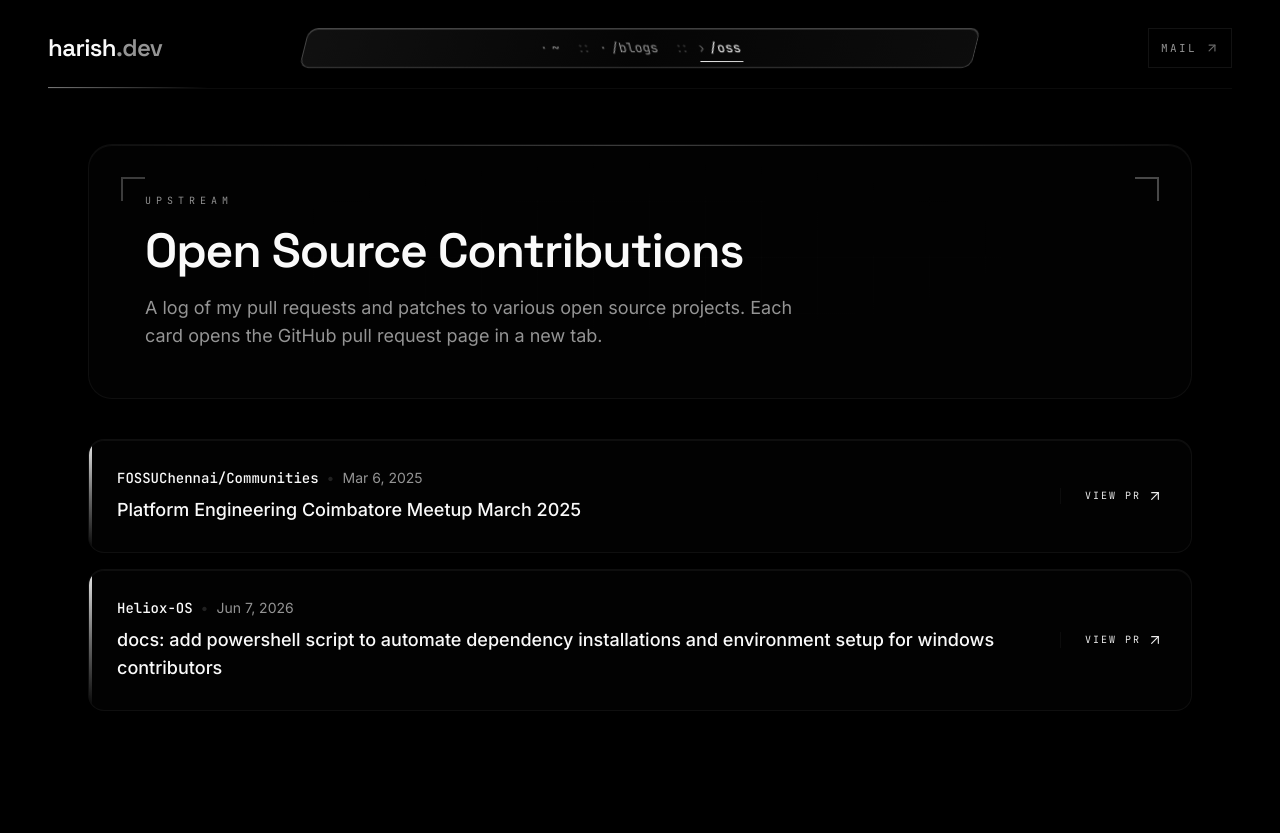
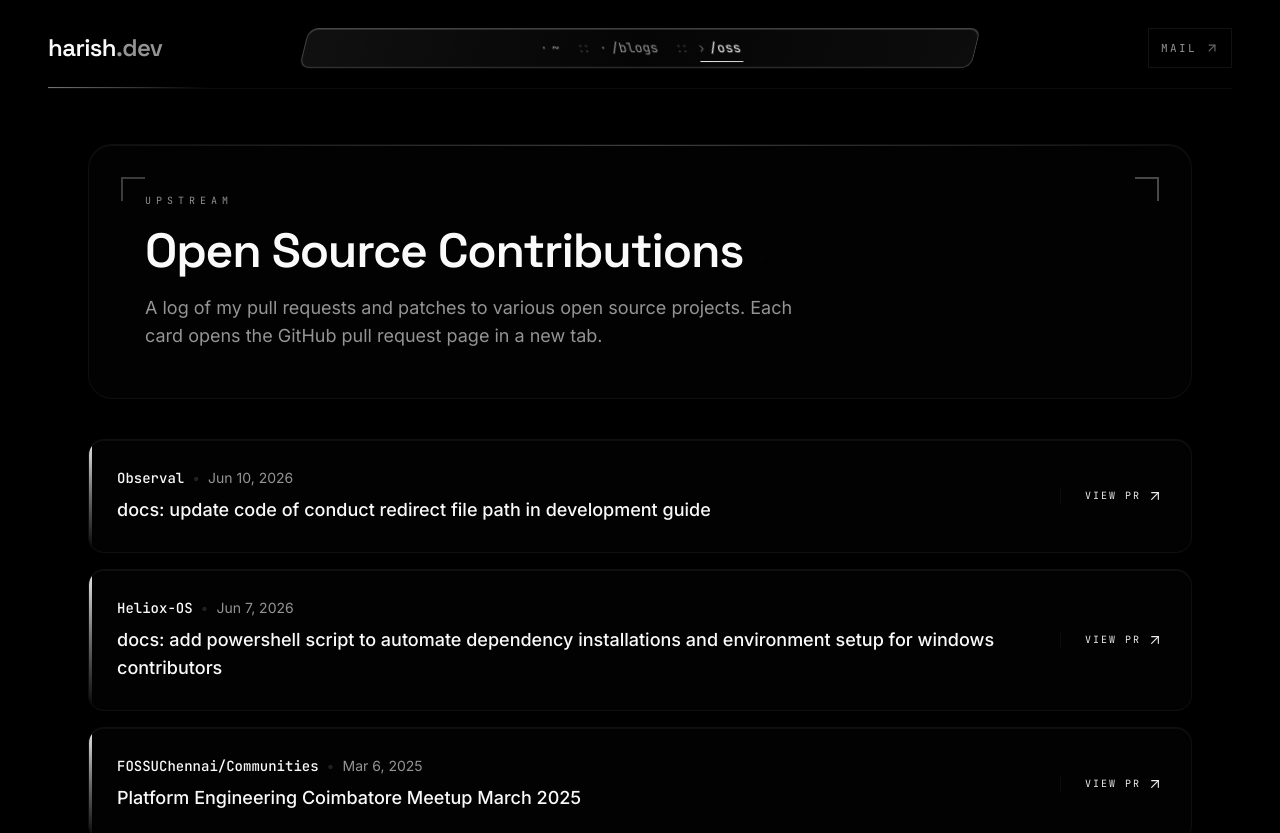
Before and after one commit to Raghavhari/Raghavhari.github.io, a React (Vite) app: page /oss in a window 1280 px wide. Shown: the top 833 px of the page. Built offline with nearby package versions, Linux system fonts and the light colour scheme; the HTML template or start-up script is replaced by a standard one.

Commit message:
add oss contribution (docs: observal)

```diff
--- a/src/data/oss.ts
+++ b/src/data/oss.ts
@@ -7,10 +7,10 @@ export type OssContribution = {
 
 export const oss: OssContribution[] = [
   {
-    name: "FOSSUChennai/Communities",
-    date: "Mar 6, 2025",
-    prTitle: "Platform Engineering Coimbatore Meetup March 2025",
-    prUrl: "https://github.com/FOSSUChennai/Communities/pull/169"
+    name: "Observal",
+    date: "Jun 10, 2026",
+    prTitle: "docs: update code of conduct redirect file path in development guide",
+    prUrl: "https://github.com/BlazeUp-AI/Observal/pull/1403"
   },
   {
     name: "Heliox-OS",
@@ -18,4 +18,10 @@ export const oss: OssContribution[] = [
     prTitle: "docs: add powershell script to automate dependency installations and environment setup for windows contributors",
     prUrl: "https://github.com/VyomKulshrestha/Heliox-OS/pull/364"
   },
+  {
+    name: "FOSSUChennai/Communities",
+    date: "Mar 6, 2025",
+    prTitle: "Platform Engineering Coimbatore Meetup March 2025",
+    prUrl: "https://github.com/FOSSUChennai/Communities/pull/169"
+  },
 ];
```
